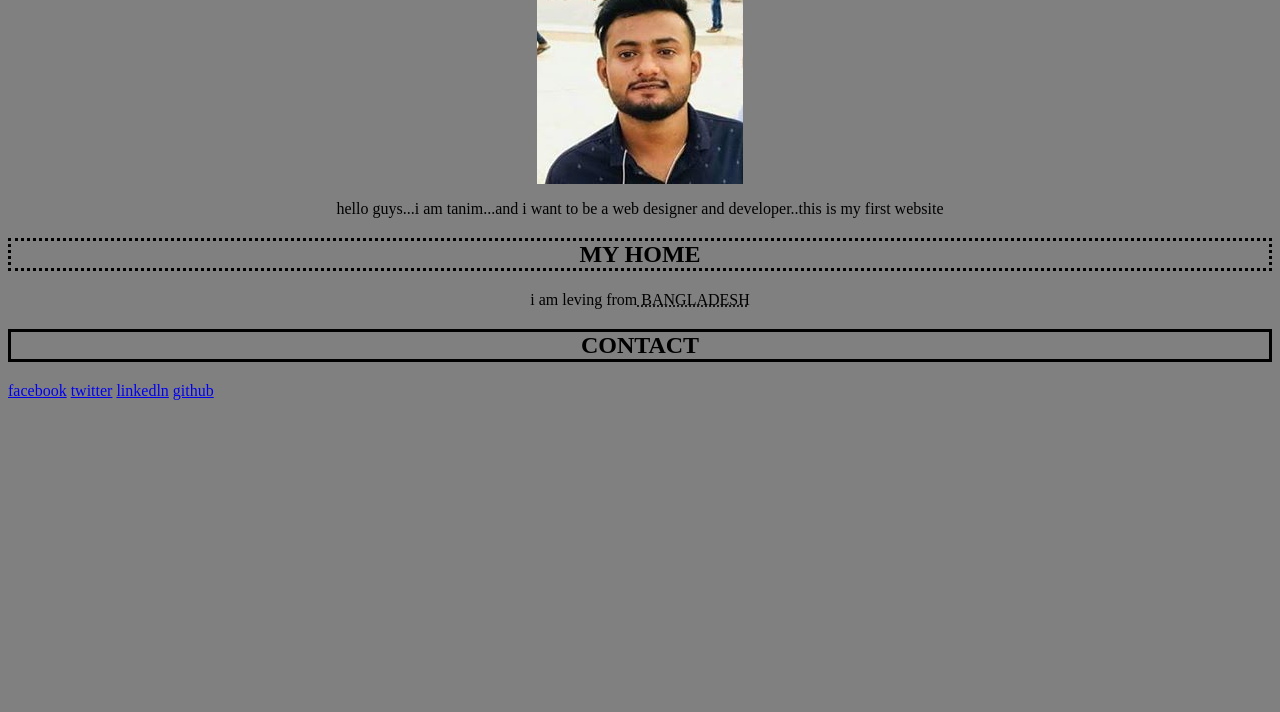
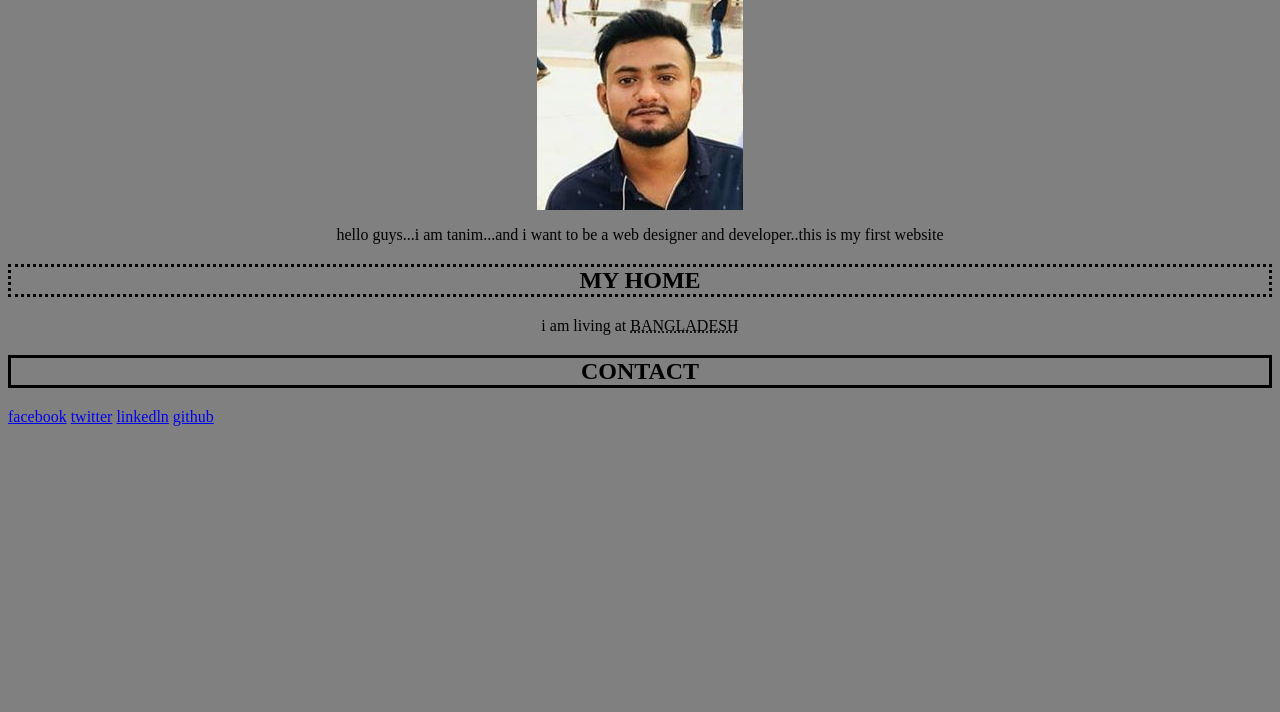
Before and after one commit to tanim-khan/tanim, a plain HTML site: page index.html in a window 1280 px wide. Shown: the part 88-800 px from the top of the page. Drawn offline with Linux system fonts and the light colour scheme.

Commit message:
Add files via upload

```diff
--- a/index.html
+++ b/index.html
@@ -5,12 +5,15 @@
 <title>tanim</title>
 <meta charset="utf-8">
 </head>
-<body>
+<body>\
+	]||
+}|
+
 <h1>TANIM ISLAM</h1>
 <img src="images\tanim.jpg">
 <p>hello guys...i am tanim...and i want to be a web designer and developer..this is my first website</p>
 <h2 id="dotted">MY HOME</h2>
-<P>i am leving from<abbr title="puran dhaka wari"> BANGLADESH</abbr></P>
+<P>i am living at <abbr title="puran dhaka wari"> BANGLADESH</abbr></P>
 <h2 class="solid">CONTACT</h2>
 <a class="head1" href="https://www.facebook.com/tanim.islam.1650332
 ">facebook</a>
```
